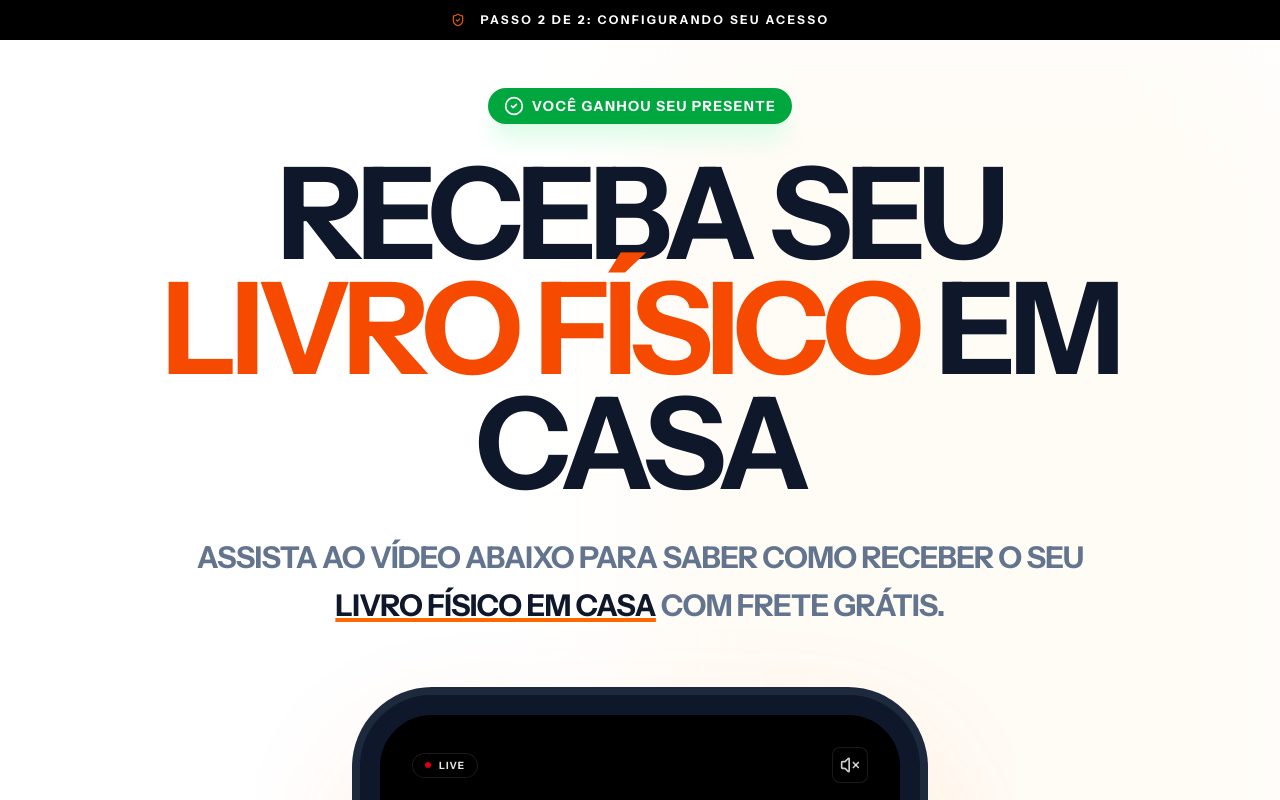
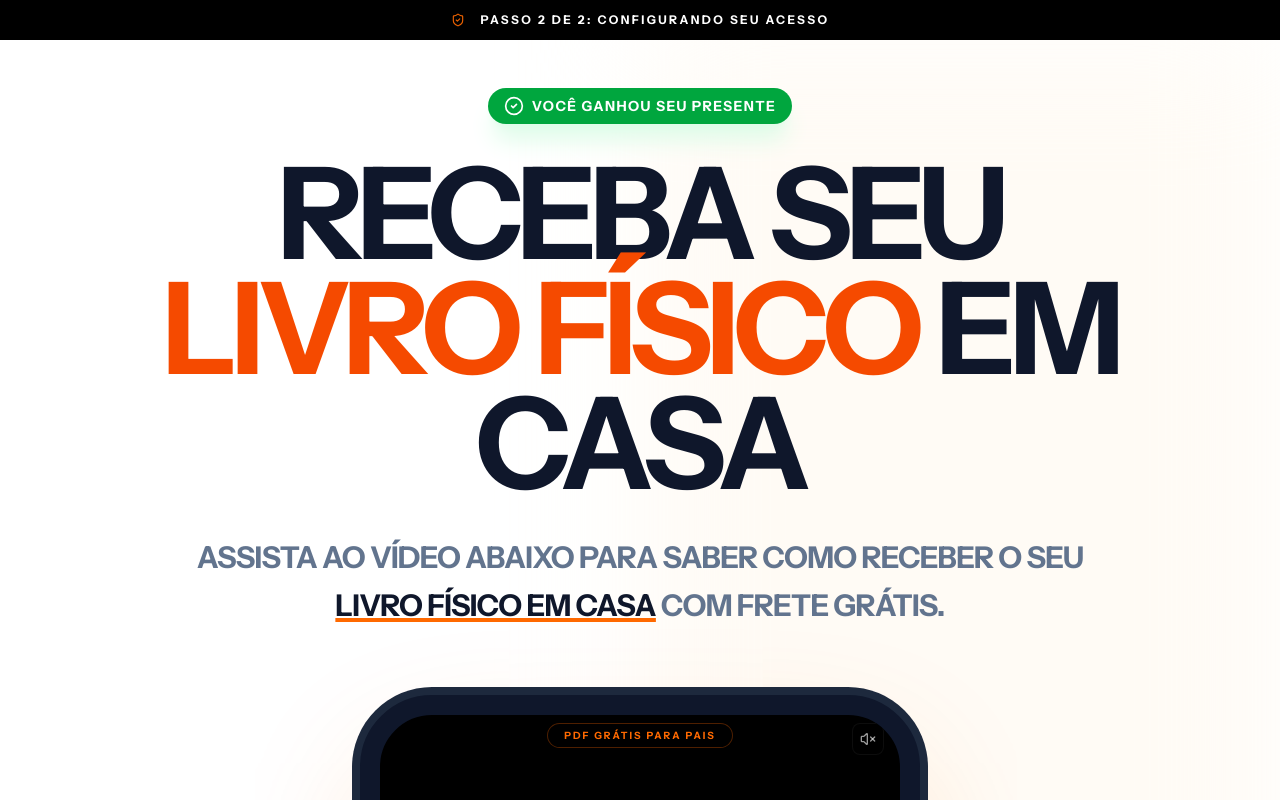
Before and after one commit to wagnerferrazdelima-maker/Paternidade, a React (Vite) app: page /obrigado in a window 1280 px wide. Shown: the top 800 px of the page. Built offline with nearby package versions, Linux system fonts and the light colour scheme.

Commit message:
feat: Improve thank you page UI and call to action
Refactors the UI of the thank you page to display a prominent "PDF GRÁTIS PARA PAIS" call to action, replacing the previous "LIVE" indicator. This aims to better guide users towards the main offer.

```diff
--- a/src/ThankYou.tsx
+++ b/src/ThankYou.tsx
@@ -347,14 +347,16 @@ export default function ThankYou() {
               <div id="vsl-player" className="absolute inset-0 w-full h-full pointer-events-none"></div>
 
               {/* Fake Internal UI Controls (Retention Hacks) */}
-              <div className="absolute top-0 left-0 w-full p-4 sm:p-8 flex items-center justify-between z-40 pointer-events-none">
-                 <div className="bg-black/40 backdrop-blur-md px-3 py-1 rounded-full border border-white/10 flex items-center gap-2">
-                    <div className="w-1.5 h-1.5 bg-red-600 rounded-full animate-pulse"></div>
-                    <span className="text-[8px] sm:text-[10px] font-black text-white/90 uppercase tracking-widest">LIVE</span>
+              <div className="absolute top-2 left-0 w-full z-40 pointer-events-none flex items-center justify-center px-4">
+                 <div className="flex items-center">
+                    <span className="text-[7px] sm:text-[10px] font-black text-orange-500 bg-black/90 px-4 py-1 rounded-full border border-orange-500/30 uppercase tracking-[0.2em] shadow-2xl shadow-black/50 whitespace-nowrap">
+                      PDF GRÁTIS PARA PAIS
+                    </span>
                  </div>
-                 <div className="flex items-center gap-2">
-                    <div className="h-6 w-6 sm:h-9 sm:w-9 bg-black/40 backdrop-blur-md rounded-lg flex items-center justify-center border border-white/10">
-                       {isMuted ? <VolumeX size={12} className="text-white/80 sm:w-5 sm:h-5" /> : <Volume2 size={12} className="text-white/80 sm:w-5 sm:h-5" />}
+
+                 <div className="absolute top-0 right-2 sm:right-4 flex items-center gap-2">
+                    <div className="h-6 w-6 sm:h-8 sm:w-8 bg-black/40 backdrop-blur-md rounded-lg flex items-center justify-center border border-white/5">
+                       {isMuted ? <VolumeX size={10} className="text-white/60 sm:w-4 sm:h-4" /> : <Volume2 size={10} className="text-white/60 sm:w-4 sm:h-4" />}
                     </div>
                  </div>
               </div>
```
